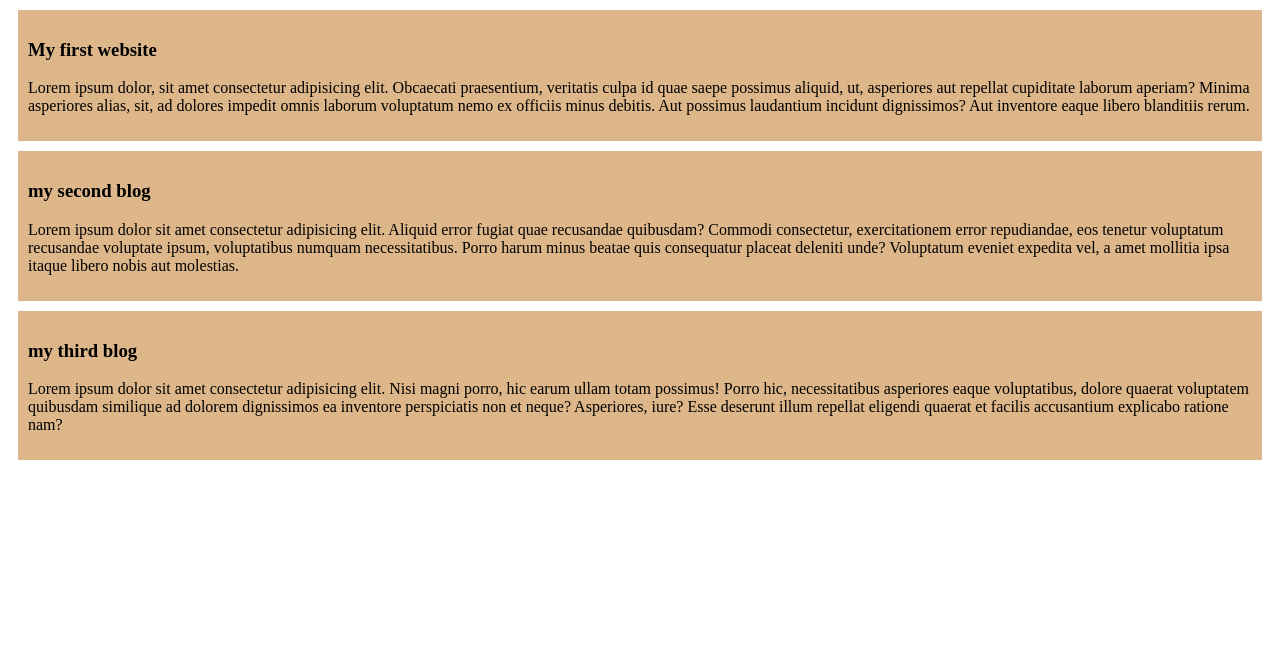
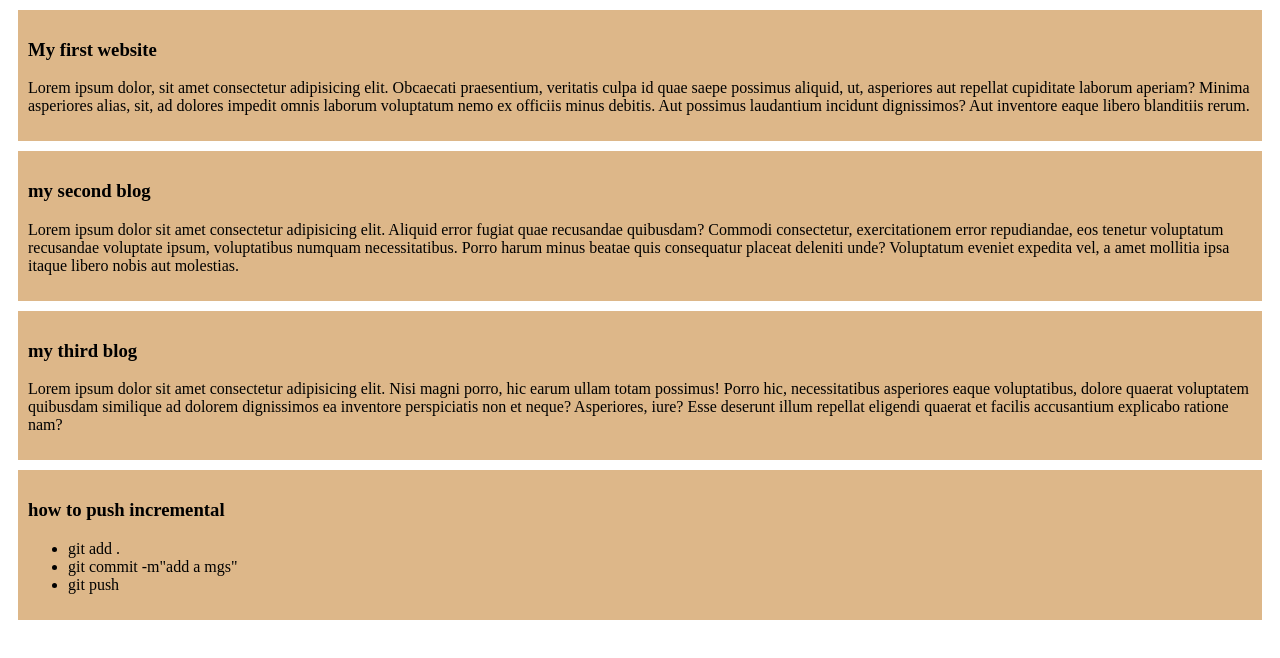
Before and after one commit to sarna375/my-first-github-repo, a plain HTML site: page index.html in a window 1280 px wide. Drawn offline with Linux system fonts and the light colour scheme.

Commit message:
added how to push

```diff
--- a/index.html
+++ b/index.html
@@ -24,5 +24,13 @@
         <h3>my third blog</h3>
         <p>Lorem ipsum dolor sit amet consectetur adipisicing elit. Nisi magni porro, hic earum ullam totam possimus! Porro hic, necessitatibus asperiores eaque voluptatibus, dolore quaerat voluptatem quibusdam similique ad dolorem dignissimos ea inventore perspiciatis non et neque? Asperiores, iure? Esse deserunt illum repellat eligendi quaerat et facilis accusantium explicabo ratione nam?</p>
     </div>
+    <div>
+        <h3>how to push incremental</h3>
+        <ul>
+            <li>git add .</li>
+            <li>git commit -m"add a mgs"</li>
+            <li>git push </li>
+        </ul>
+    </div>
 </body>
 </html>
```
